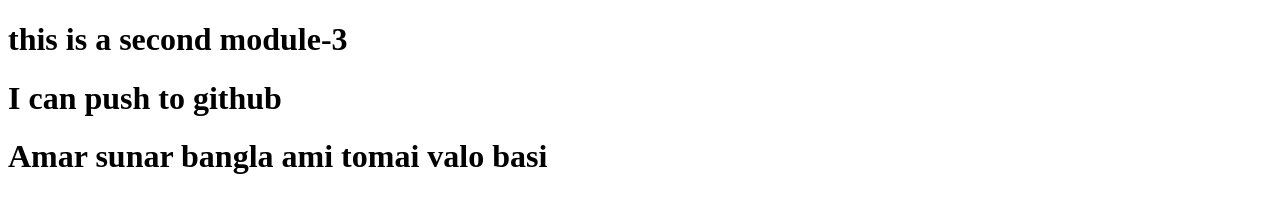
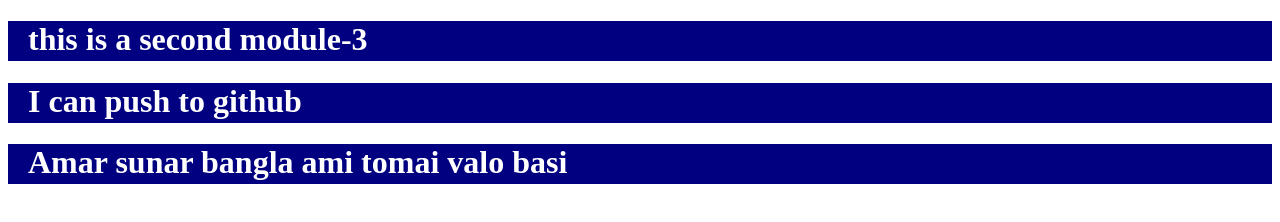
Before and after one commit to rohulaminwd/second-module-3, a plain HTML site: page index.html in a window 1280 px wide. Drawn offline with Linux system fonts and the light colour scheme.

Commit message:
style change commit

```diff
--- a/index.html
+++ b/index.html
@@ -5,6 +5,7 @@
     <meta http-equiv="X-UA-Compatible" content="IE=edge">
     <meta name="viewport" content="width=device-width, initial-scale=1.0">
     <title>second-module03</title>
+    <link rel="stylesheet" href="style.css">
 </head>
 <body>
     <h1>this is a second module-3</h1>
--- /dev/null
+++ b/style.css
@@ -0,0 +1,6 @@
+h1{
+    background-color: navy;
+    color: white;
+    height: 40px;
+    padding-left: 20px;
+}
```
